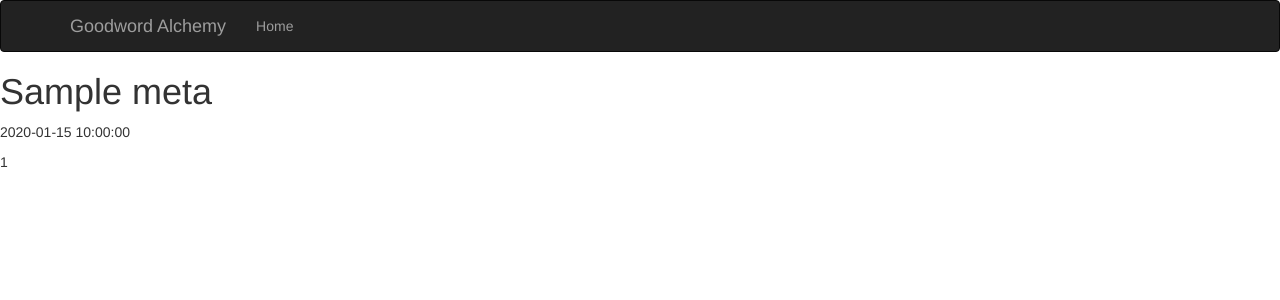
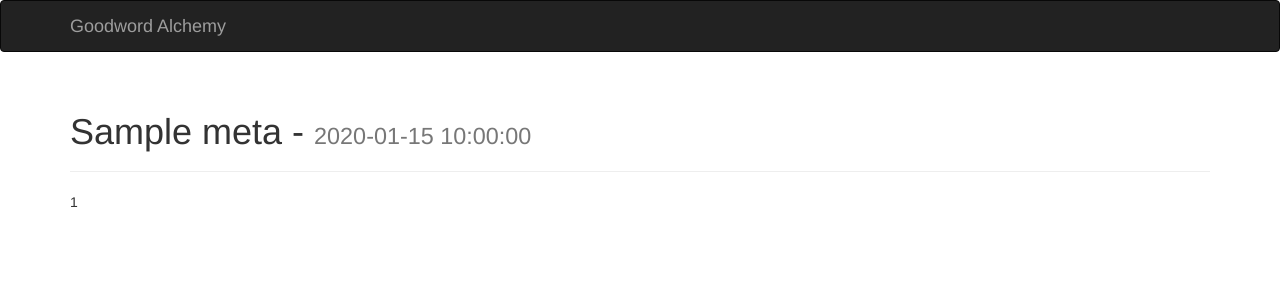
Before and after one commit to goodwordalchemy/goodwordalchemy.github.io, a Flask app: template app/templates/page.html in a window 1280 px wide. Shown: the top 300 px of the page. Run offline with Flask 2, Linux system fonts and the light colour scheme; the template is opened without the code that fills it: most values are stand-ins (such as "Sample title", 1, 10 or a date in 2020); some libraries are stand-ins or nearby versions.

Commit message:
formatted post display page

```diff
--- a/app/templates/base.html
+++ b/app/templates/base.html
@@ -23,7 +23,7 @@
         </div>
         <div class="navbar-collapse collapse">
             <ul class="nav navbar-nav">
-                <li><a href="{{ url_for('main.home') }}">Home</a></li>
+                <!-- <li><a href="{{ url_for('main.home') }}">Home</a></li> -->
             </ul>
         </div>
     </div>
--- a/app/templates/page.html
+++ b/app/templates/page.html
@@ -1,6 +1,9 @@
 {% extends "base.html" %}
-{% block content %}
-<h1>{{ page.meta.title }}</h1>
-<p>{{ page.meta.date }}</p>
+
+{% block page_content %}
+<div class="page-header">
+    <h1>{{ page.meta.title }} - <small>{{ page.meta.date }}</small></h1>
+
+</div>
 {{ page }}
 {% endblock %}
--- a/index.html
+++ b/index.html
@@ -26,7 +26,7 @@
         </div>
         <div class="navbar-collapse collapse">
             <ul class="nav navbar-nav">
-                <li><a href="/">Home</a></li>
+                <!-- <li><a href="/">Home</a></li> -->
             </ul>
         </div>
     </div>
```
Also changed, not shown: bacon/index.html (+11 -3 lines).
